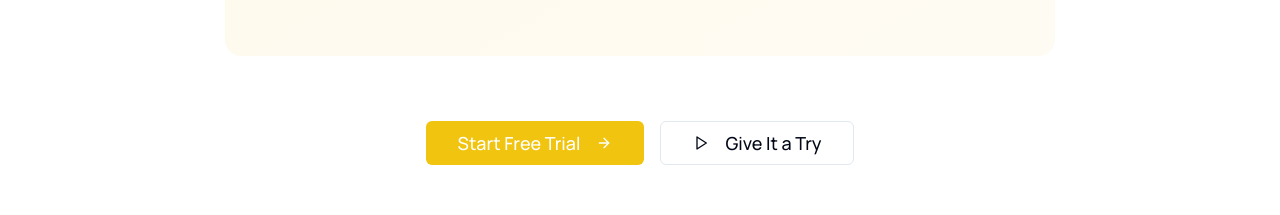
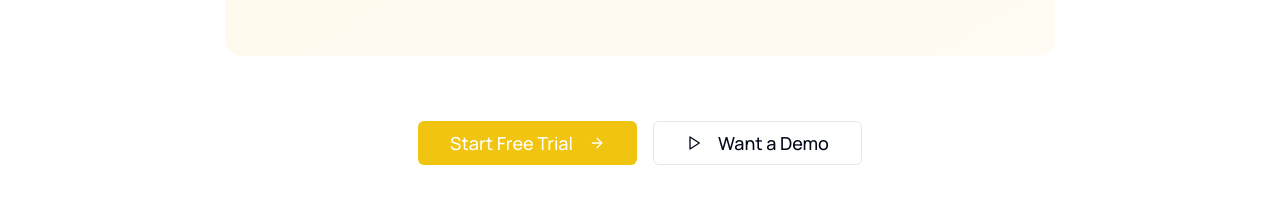
Before and after one commit to indrasol/ai-receptionist-frontend, a React (Vite) app: page / in a window 1280 px wide. Shown: the part 780-995 px from the top of the page. Built offline with nearby package versions, Linux system fonts and the light colour scheme.

Commit message:
Add demo button
Added a "Want a Demo" button to the landing page.

```diff
--- a/src/pages/Home.tsx
+++ b/src/pages/Home.tsx
@@ -107,7 +107,7 @@ const Home = () => {
                 <DialogTrigger asChild>
                   <Button size="lg" variant="outline" className="text-lg px-8 py-4">
                     <Play className="w-5 h-5 mr-2" />
-                    Give It a Try
+                    Want a Demo
                   </Button>
                 </DialogTrigger>
                 <DialogContent className="sm:max-w-md">
```
